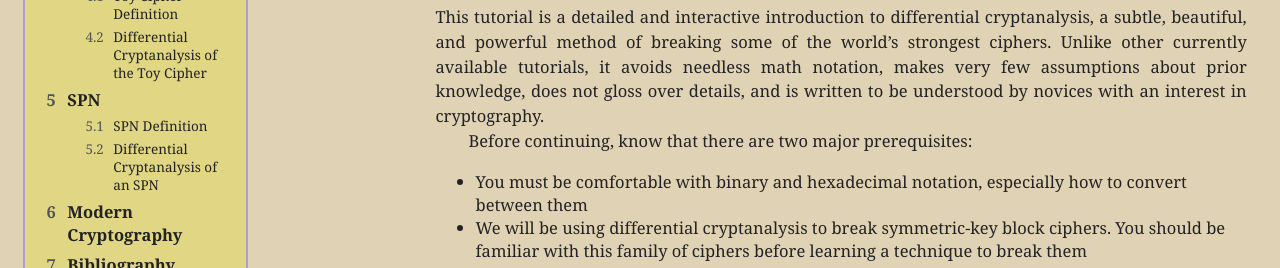
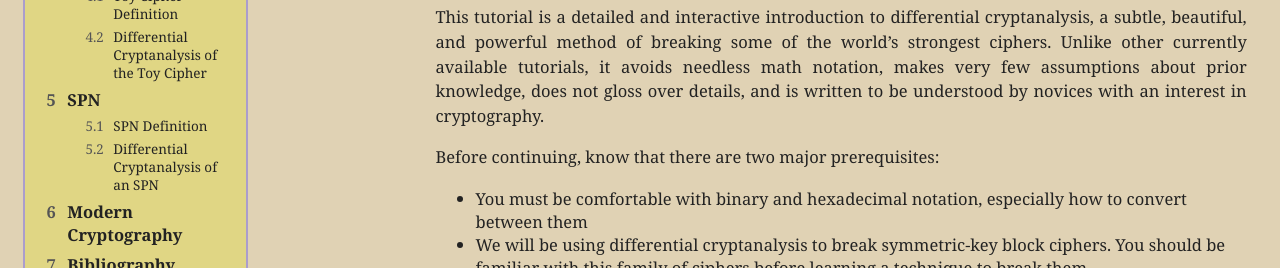
Before and after one commit to maticstric/differential-cryptanalysis-tutorial, a plain HTML site: page index.html in a window 1280 px wide. Shown: the part 283-551 px from the top of the page. Drawn offline with nearby package versions, Linux system fonts and the light colour scheme.

Commit message:
Switch from indent paragraphs to space between paragraphs

```diff
--- a/css/content.css
+++ b/css/content.css
@@ -20,7 +20,8 @@ h5 { font-size: 1.2em; }
 }
 
 #content p + p {
-  text-indent: 2em;
+  /*text-indent: 2em;*/
+  margin-top: 1em;
 }
 
 #content a {
```
Lines whose indentation alone changed are shown as unchanged.
